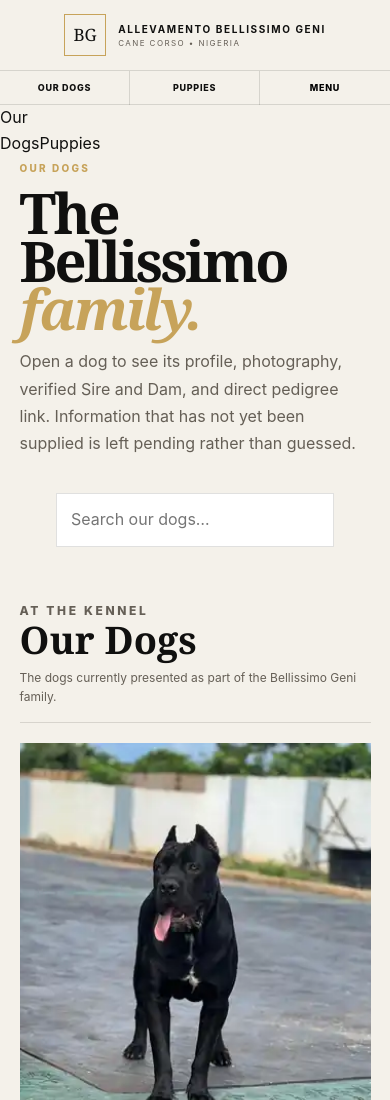
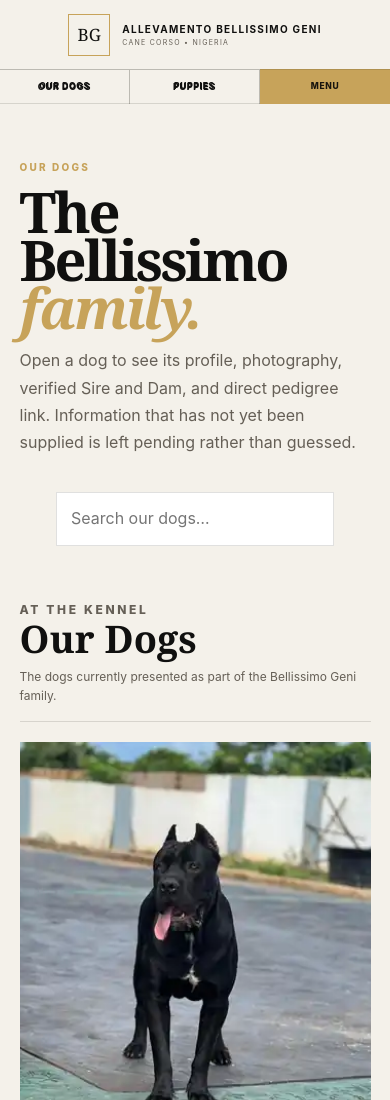
Before and after one commit to eghosa001/bellissimo-geni-cane-corso, a plain HTML site: page dogs.html in a window 390 px wide. Shown: the top 1100 px of the page. Drawn offline with Linux system fonts and the light colour scheme.

Commit message:
Match interior mobile header to approved shortcuts

```diff
--- a/site.css
+++ b/site.css
@@ -184,3 +184,60 @@ footer .foot-nav{display:flex;gap:16px;flex-wrap:wrap;justify-content:center;mar
   .site-header>.nav-cta{display:none}
   .mobile-menu{top:105px}
 }
+
+
+/* WhatsApp-requested phone header: Our Dogs · Puppies · Menu, with Menu on the right. */
+.mobile-quick-nav{display:none}
+@media(max-width:560px){
+  .site-header{
+    height:104px;
+    min-height:104px;
+    padding:0;
+    display:grid;
+    grid-template-columns:repeat(3,minmax(0,1fr));
+    grid-template-rows:69px 35px;
+    gap:0;
+    background:rgba(244,241,234,.98);
+  }
+  .site-header .brand{
+    grid-column:1 / 4;
+    grid-row:1;
+    justify-self:center;
+    align-self:center;
+    min-width:0;
+    padding:0 12px;
+  }
+  .site-header .brand b{font-size:10px;letter-spacing:.13em}
+  .site-header .brand small{font-size:7px}
+  .site-header .mobile-quick-nav{display:contents}
+  .site-header .mobile-quick-nav a,
+  .site-header .mobile-nav-toggle{
+    display:flex;
+    align-items:center;
+    justify-content:center;
+    width:100%;
+    min-width:0;
+    height:35px;
+    padding:0 5px;
+    border:0;
+    border-top:1px solid var(--line);
+    border-right:1px solid var(--line);
+    background:transparent;
+    font-size:8.5px;
+    font-weight:800;
+    letter-spacing:.08em;
+    text-transform:uppercase;
+    white-space:nowrap;
+  }
+  .site-header .mobile-quick-nav a:nth-child(1){grid-column:1;grid-row:2}
+  .site-header .mobile-quick-nav a:nth-child(2){grid-column:2;grid-row:2}
+  .site-header .mobile-nav-toggle{
+    grid-column:3;
+    grid-row:2;
+    border-right:0;
+    background:var(--gold);
+    color:#17140e;
+  }
+  .site-header .nav-cta{display:none}
+  .mobile-menu{position:relative;z-index:20}
+}
```
